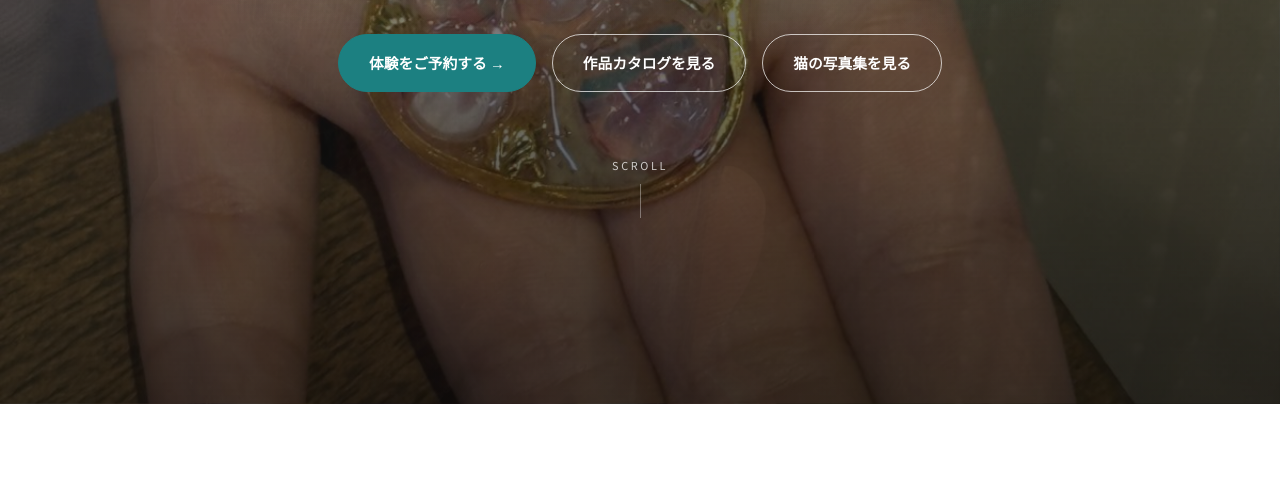
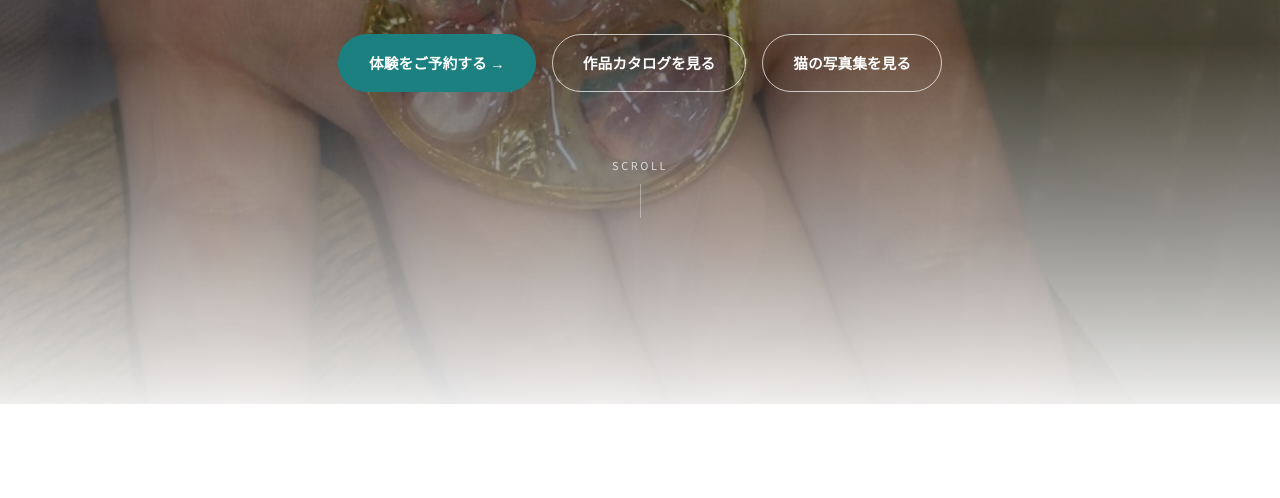
Before and after one commit to motoyaglass/sizuku-taiken-portal, a website: page index.html in a window 1280 px wide. Shown: the part 396-894 px from the top of the page. Drawn offline with Linux system fonts and the light colour scheme.

Commit message:
ヒーロー背景の下部に薄い白のフェードを追加
写真背景の下端を薄い白のグラデーションでフェードさせ、
次のセクション(白背景)へ自然に馴染むように調整。

Co-Authored-By: Claude Sonnet 5 <noreply@anthropic.com>
Claude-Session: https://claude.ai/code/session_01PFWjhJbCFiPmJQeVdWdN5h

```diff
--- a/index.html
+++ b/index.html
@@ -219,11 +219,13 @@
   }
   .hero-bg img.is-active{opacity:1;}
   /* 屋号の色(stamp)を全画面写真にも溶け込ませ、冷たく見えないように暖色寄りの色被りを重ねる */
+  /* さらに下部を薄い白のフェードにして、次のセクションの白背景へ自然に溶け込ませる */
   .hero-overlay{
     position:absolute; inset:0; z-index:1;
     background:
-      radial-gradient(120% 90% at 50% 8%, rgba(var(--stamp-rgb),.4) 0%, rgba(var(--stamp-rgb),0) 55%),
-      linear-gradient(180deg, rgba(24,20,16,.35) 0%, rgba(20,17,14,.5) 45%, rgba(16,14,12,.78) 100%);
+      linear-gradient(180deg, rgba(255,255,255,0) 55%, rgba(255,255,255,.55) 82%, rgba(255,255,255,.92) 100%),
+      radial-gradient(120% 90% at 50% 8%, rgba(var(--stamp-rgb),.35) 0%, rgba(var(--stamp-rgb),0) 55%),
+      linear-gradient(180deg, rgba(24,20,16,.32) 0%, rgba(20,17,14,.45) 45%, rgba(16,14,12,.7) 100%);
   }
   .hero-inner{position:relative; z-index:2; max-width:900px; width:100%; min-width:0;}
   .hero-badge{
```
